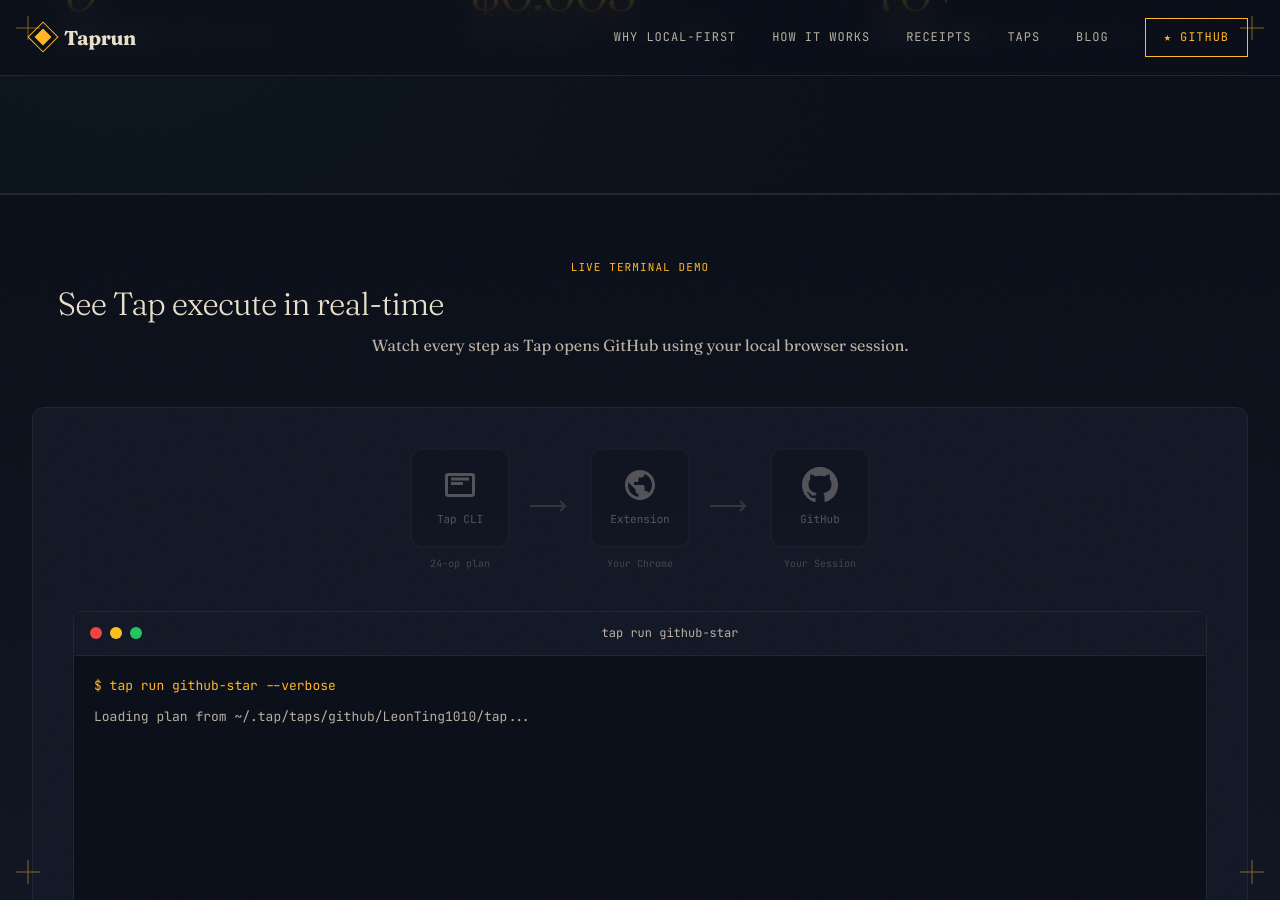
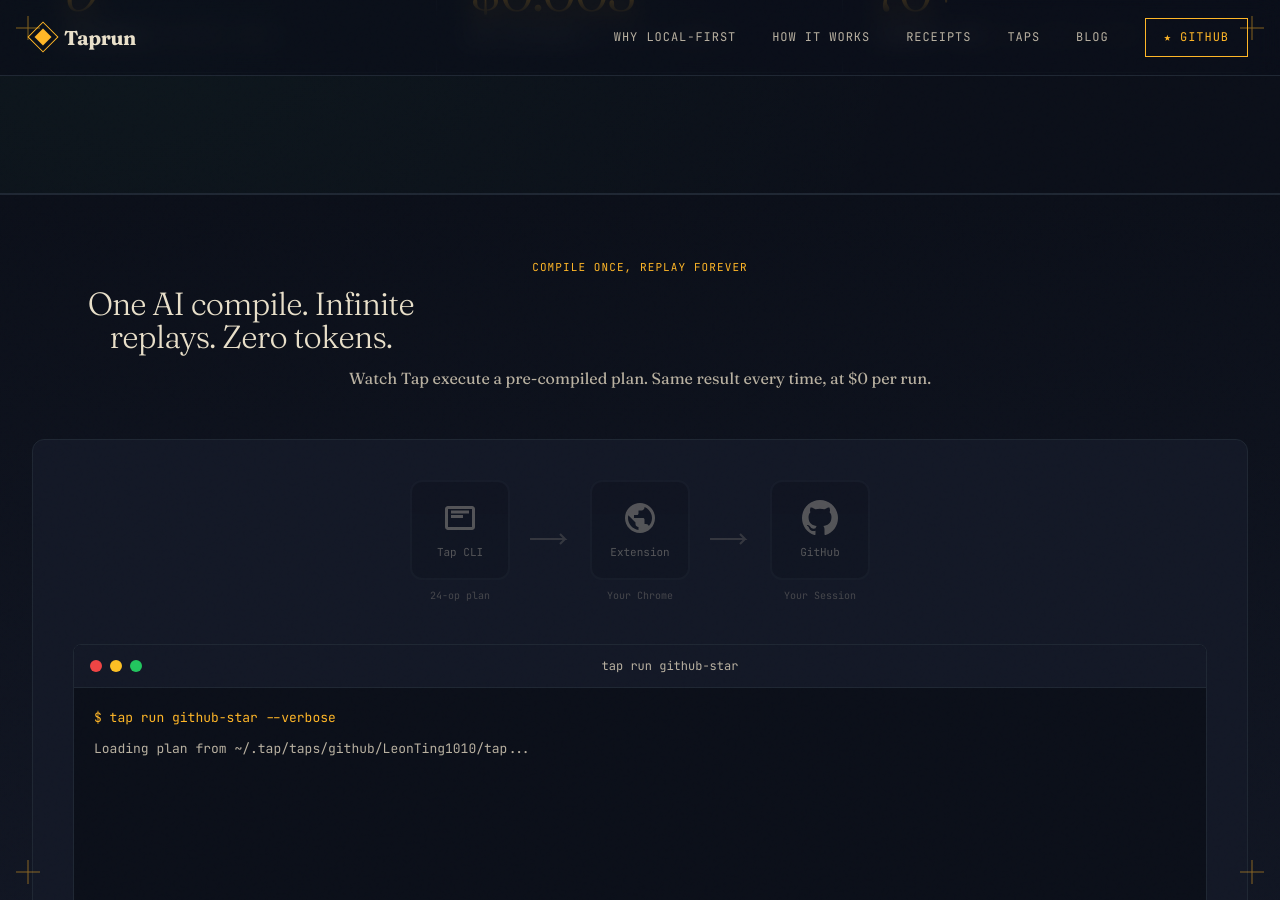
Before and after one commit to LeonTing1010/tap, a Jekyll site: the page built from docs/index.html, in a window 1280 px wide and 900 px high, scrolled down 994 px. Built offline with Jekyll 4.4.1, drawn with Linux system fonts in a browser that asks for light colours.

Commit message:
feat: highlight infinite replay value in demo
Update terminal output to emphasize 'compile once, replay forever':

- Add 'AI tokens used: 0 (already compiled)' message
- Show 'compiled once' next to plan loading
- Final summary: 'This plan can replay 10,000× at /bin/zsh total'
- Cost comparison: Cloud SDK  vs Tap /bin/zsh for 10k runs
- Update header: 'Compile Once, Replay Forever'
- Update subtitle: 'One AI compile. Infinite replays. Zero tokens.'

This makes the core value proposition crystal clear.

```diff
--- a/docs/index.html
+++ b/docs/index.html
@@ -1217,10 +1217,10 @@
 <section class="section" id="demo" style="background:linear-gradient(180deg, var(--ink) 0%, var(--ink-soft) 100%);border-top:1px solid var(--ink-rule);padding:64px 0;">
   <div class="container">
     <div class="demo-header" style="text-align:center;margin-bottom:48px;">
-      <div style="font-family:var(--font-mono);font-size:11px;color:var(--signal);text-transform:uppercase;letter-spacing:0.1em;margin-bottom:12px;">Live Terminal Demo</div>
-      <h2 style="font-family:var(--font-display);font-size:32px;color:var(--text);margin-bottom:12px;">See Tap execute in real-time</h2>
+      <div style="font-family:var(--font-mono);font-size:11px;color:var(--signal);text-transform:uppercase;letter-spacing:0.1em;margin-bottom:12px;">Compile Once, Replay Forever</div>
+      <h2 style="font-family:var(--font-display);font-size:32px;color:var(--text);margin-bottom:12px;">One AI compile. Infinite replays. Zero tokens.</h2>
       <p style="font-family:var(--font-body);font-size:16px;color:var(--text-dim);max-width:600px;margin:0 auto;line-height:1.6;">
-        Watch every step as Tap opens GitHub using your local browser session.
+        Watch Tap execute a pre-compiled plan. Same result every time, at $0 per run.
       </p>
     </div>
 
@@ -1679,22 +1679,24 @@
 let demoRunning = false;
 
 const terminalLines = [
-  { text: '[14:32:01] Plan loaded: 24 operations', color: 'var(--text-dim)', delay: 300 },
-  { text: '[14:32:01] Connecting to Chrome Extension...', color: 'var(--text-dim)', delay: 400 },
+  { text: '[14:32:01] ✓ Plan loaded: 24 operations (compiled once)', color: '#22C55E', delay: 400 },
+  { text: '[14:32:01] AI tokens used: 0 (already compiled)', color: 'var(--signal)', delay: 300 },
+  { text: '[14:32:01] Connecting to Chrome Extension...', color: 'var(--text-dim)', delay: 300 },
   { text: '[14:32:02] ✓ Extension ready (v0.15.5)', color: '#22C55E', delay: 200 },
-  { text: '[14:32:02] Opening new tab: github.com/LeonTing1010/tap', color: 'var(--text-dim)', delay: 500 },
+  { text: '[14:32:02] Opening new tab: github.com/LeonTing1010/tap', color: 'var(--text-dim)', delay: 400 },
   { text: '[14:32:03] ✓ Tab created (ID: 847)', color: '#22C55E', delay: 200 },
-  { text: '[14:32:03] Waiting for page load...', color: 'var(--text-dim)', delay: 600 },
+  { text: '[14:32:03] Waiting for page load...', color: 'var(--text-dim)', delay: 500 },
   { text: '[14:32:04] ✓ Page loaded (1.2s)', color: '#22C55E', delay: 200 },
   { text: '[14:32:04] Using your existing GitHub session', color: 'var(--signal)', delay: 300 },
   { text: '[14:32:04] Cookies: session=*** (local only)', color: 'var(--text-dim)', delay: 200 },
-  { text: '[14:32:04] Locating Star button...', color: 'var(--text-dim)', delay: 400 },
+  { text: '[14:32:04] Locating Star button...', color: 'var(--text-dim)', delay: 300 },
   { text: '[14:32:05] ✓ Found: button[aria-label="Star LeonTing1010/tap"]', color: '#22C55E', delay: 200 },
   { text: '', color: 'var(--text-dim)', delay: 100 },
-  { text: '────────────────────────────────────────', color: 'var(--ink-rule)', delay: 100 },
-  { text: '✓ SUCCESS: GitHub opened with your session', color: 'var(--signal)', delay: 200 },
-  { text: '  Cost: $0.00003 | Tokens: 0 | Cloud: None', color: 'var(--text-dim)', delay: 100 },
-  { text: '────────────────────────────────────────', color: 'var(--ink-rule)', delay: 100 },
+  { text: '════════════════════════════════════════', color: 'var(--signal)', delay: 100 },
+  { text: '✓ SUCCESS: Run #1 complete', color: 'var(--signal)', delay: 200 },
+  { text: '  This plan can replay 10,000× at $0 total', color: 'var(--text-dim)', delay: 100 },
+  { text: '  Cloud SDK cost for 10,000 runs: $420.00', color: '#EF4444', delay: 100 },
+  { text: '════════════════════════════════════════', color: 'var(--signal)', delay: 100 },
 ];
 
 async function runTapDemo() {
```
